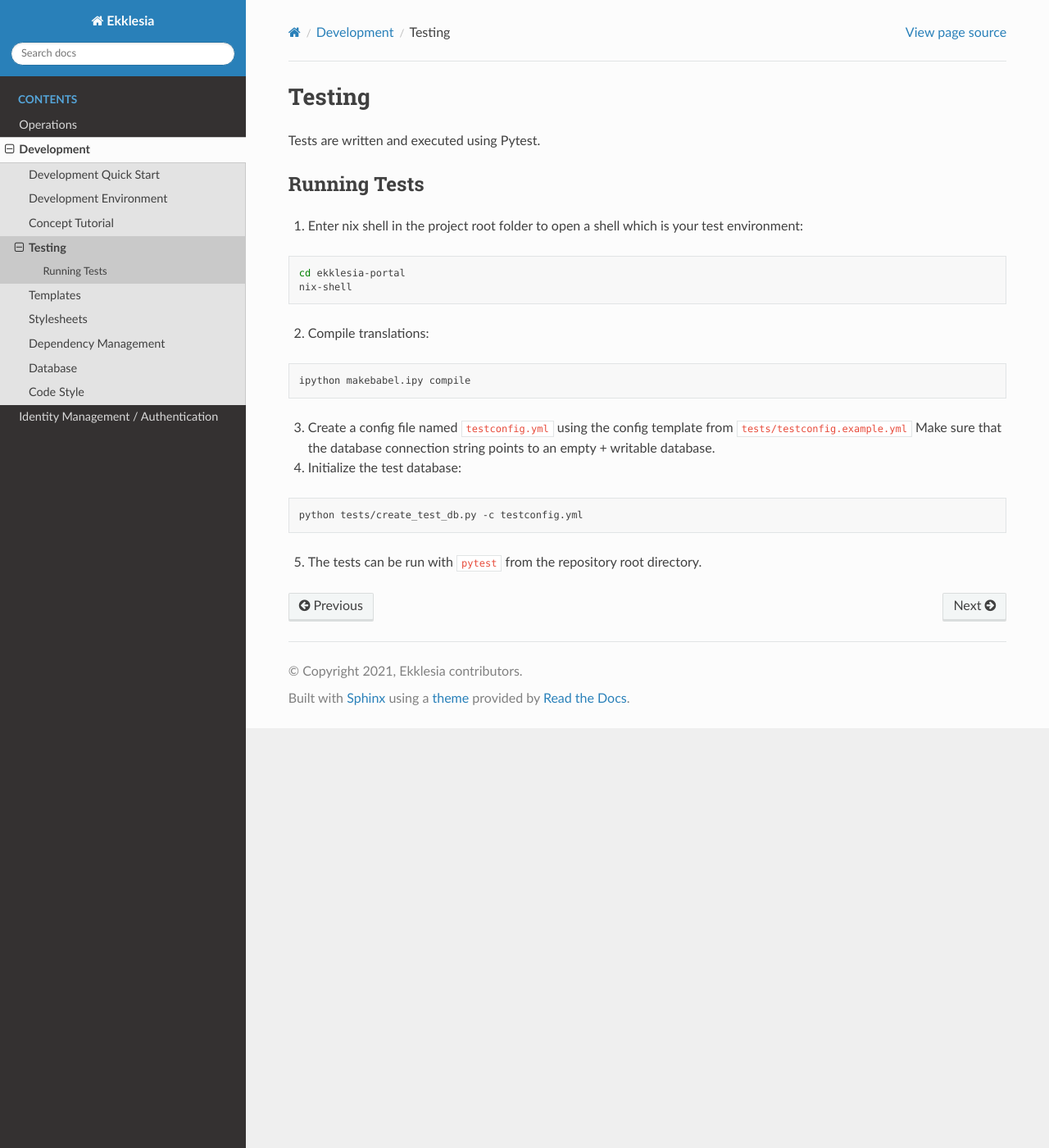
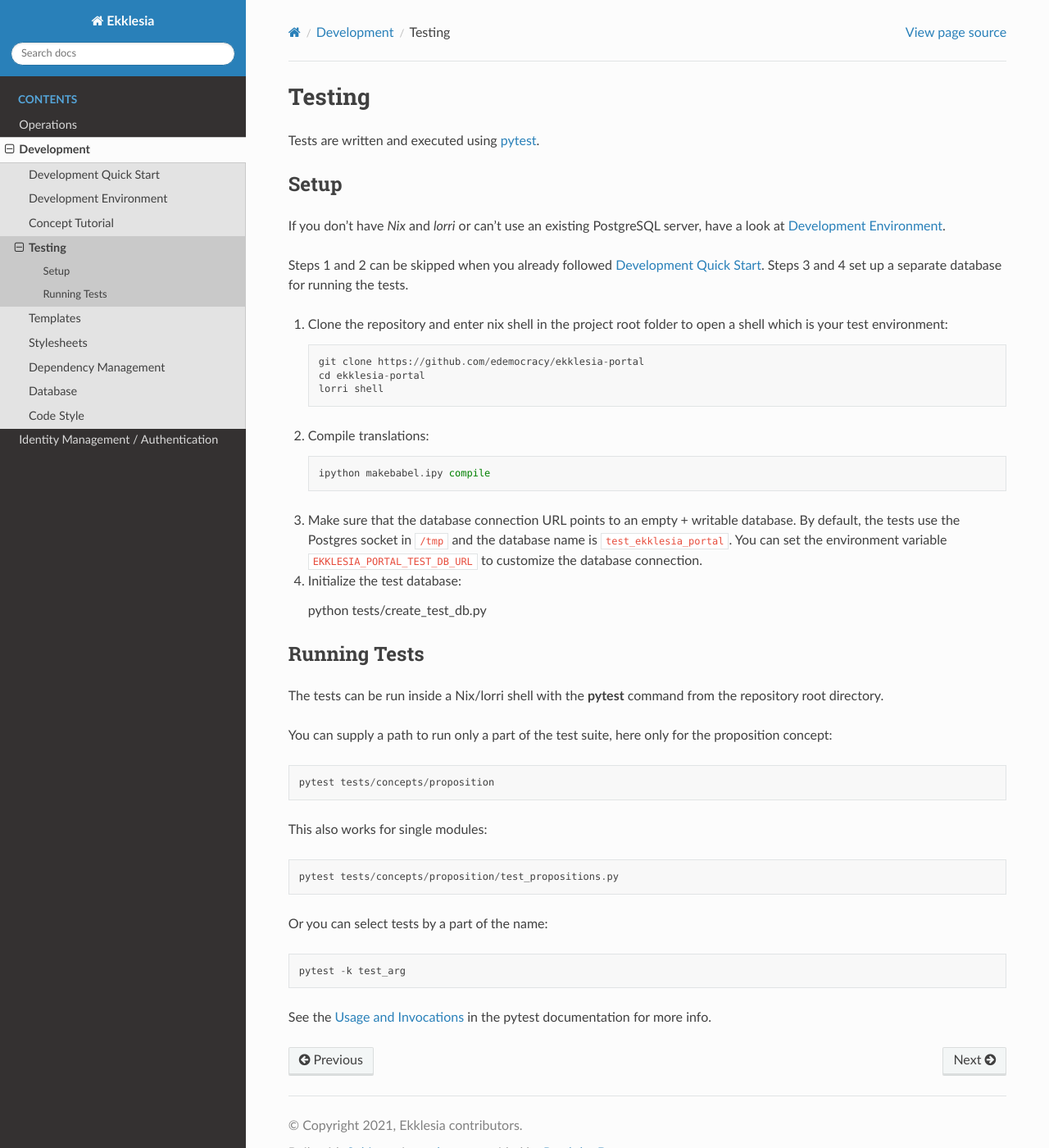
Before and after one commit to edemocracy/ekklesia, a Sphinx documentation site: the page built from docs/development/testing.rst, in a window 1280 px wide and 1400 px high. Shown: the whole window at 82% size. Built offline with Sphinx 7.4.7 and the Read the Docs theme 2.0.0, drawn with Linux system fonts in a browser that asks for light colours.

Commit message:
Fix/improve testing setup and running

```diff
--- a/docs/development/testing.rst
+++ b/docs/development/testing.rst
@@ -4,38 +4,59 @@
 Testing
 *******
 
-Tests are written and executed using Pytest.
+Tests are written and executed using `pytest <https://pytest.org>`_.
+
+
+Setup
+=====
+
+If you don't have *Nix* and *lorri* or can’t use an existing PostgreSQL server,
+have a look at :ref:`dev-env`.
+
+Steps 1 and 2 can be skipped when you already followed :ref:`quickstart`.
+Steps 3 and 4 set up a separate database for running the tests.
+
+1. Clone the repository and enter nix shell in the project root folder to open a shell which is
+   your test environment::
+
+    git clone https://github.com/edemocracy/ekklesia-portal
+    cd ekklesia-portal
+    lorri shell
+
+
+2. Compile translations::
+
+    ipython makebabel.ipy compile
+
+
+3. Make sure that the database connection URL points to an empty + writable database.
+   By default, the tests use the Postgres socket in :file:`/tmp` and the database name is
+   ``test_ekklesia_portal``. You can set the environment variable
+   ``EKKLESIA_PORTAL_TEST_DB_URL`` to customize the database connection.
+
+
+4. Initialize the test database::
+
+   python tests/create_test_db.py
+
 
 Running Tests
 =============
 
-1. Enter nix shell in the project root folder to open a shell which is
-   your test environment:
+The tests can be run inside a Nix/lorri shell with the :command:`pytest`
+command from the repository root directory.
 
-.. code-block:: shell
+You can supply a path to run only a part of the test suite, here only for the proposition concept::
 
-   cd ekklesia-portal
-   nix-shell
+    pytest tests/concepts/proposition
 
+This also works for single modules::
 
-2. Compile translations:
+   pytest tests/concepts/proposition/test_propositions.py
 
+Or you can select tests by a part of the name::
 
-.. code-block:: shell
+   pytest -k test_arg
 
-   ipython makebabel.ipy compile
-
-
-3. Create a config file named ``testconfig.yml`` using the config
-   template from ``tests/testconfig.example.yml`` Make sure that the
-   database connection string points to an empty + writable database.
-
-4. Initialize the test database:
-
-.. code-block:: shell
-
-   python tests/create_test_db.py -c testconfig.yml
-
-
-5. The tests can be run with ``pytest`` from the repository root
-   directory.
+See the `Usage and Invocations <https://docs.pytest.org/en/stable/usage.html>`_
+in the pytest documentation for more info.
```
